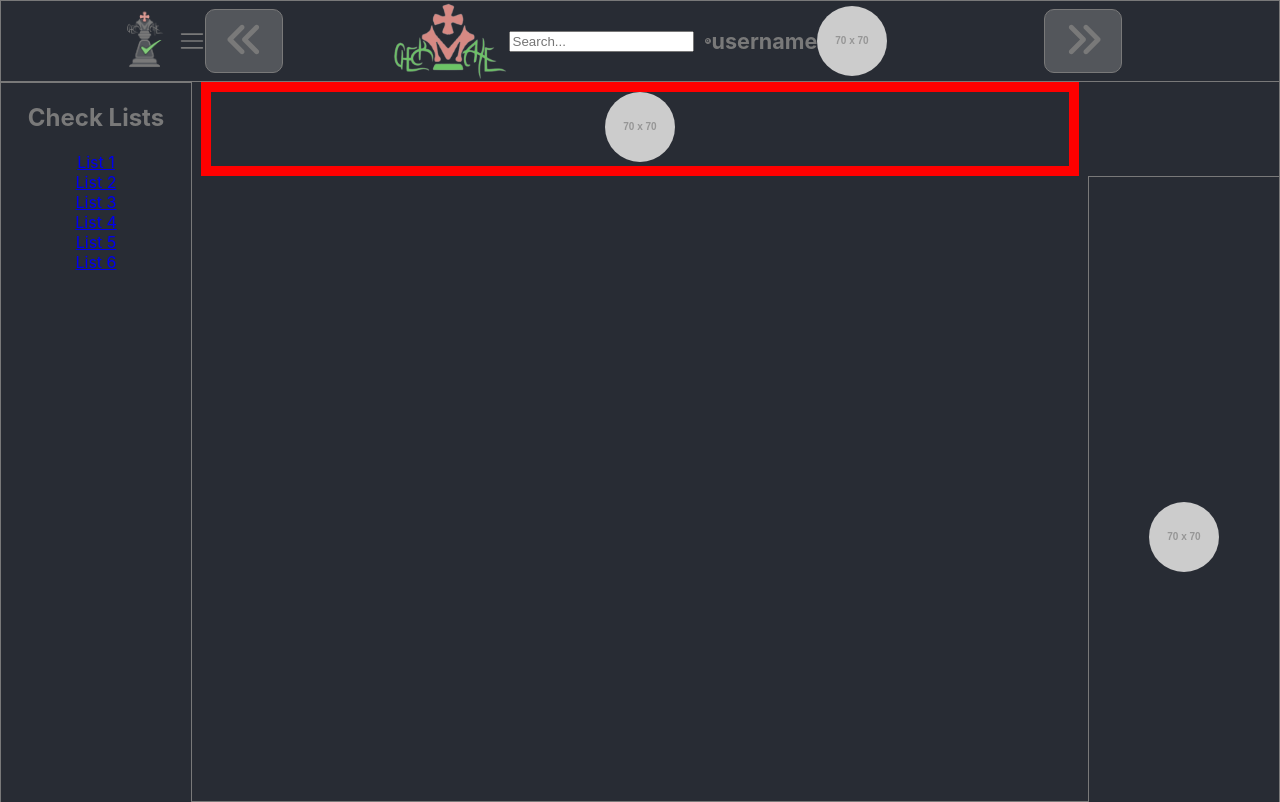
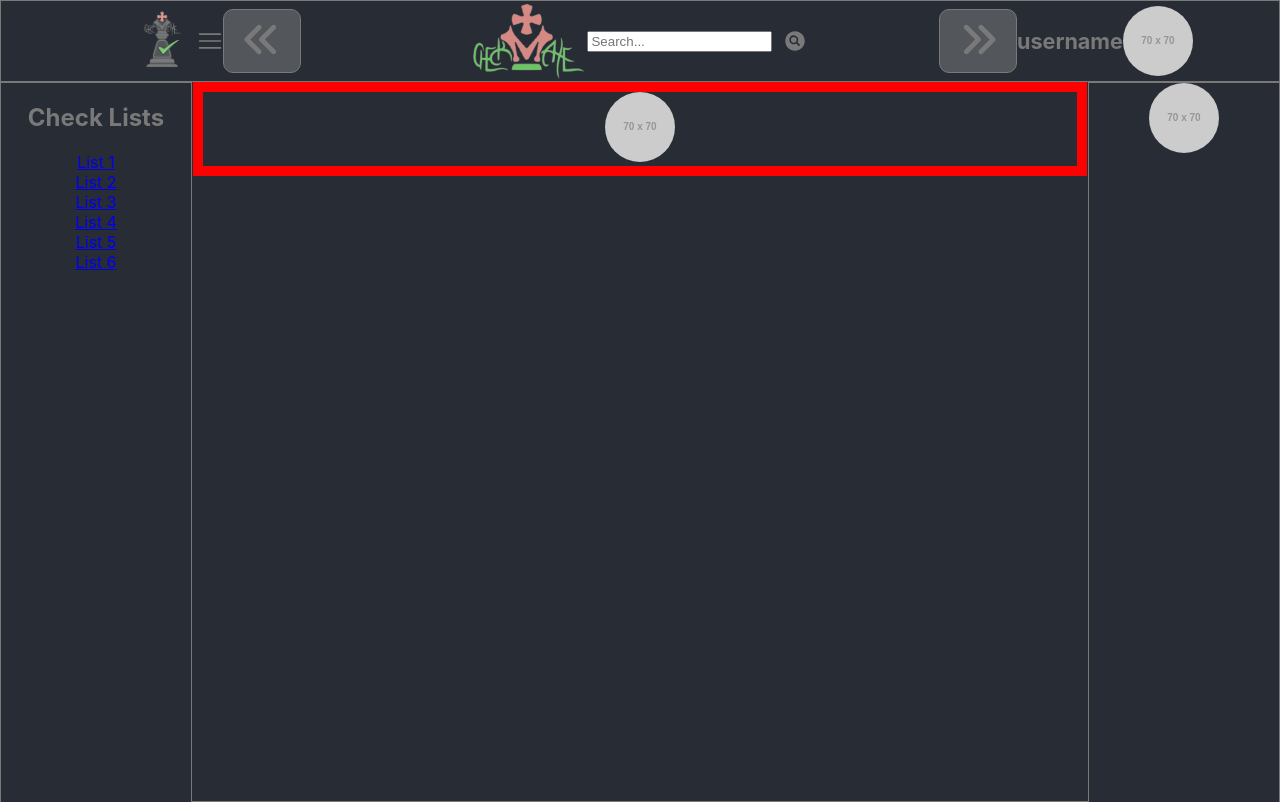
Before and after one commit to ldslsg/ToDoList-Team2-CSE310, a React (Create React App) app in the folder to-do/: page / in a window 1280 px wide. Built offline with nearby package versions, Linux system fonts and the light colour scheme; the HTML template or start-up script is replaced by a standard one.

Commit message:
main content resized

```diff
--- a/to-do/src/App.css
+++ b/to-do/src/App.css
@@ -22,7 +22,7 @@
   pointer-events: none;
 }
 
-.App-header {
+header {
   display: flex;
   justify-content: center;
   align-items: center;
@@ -33,34 +33,18 @@
   border-bottom: 1px solid var(--main-text-color);
 }
 
-.sidebar-header, .right-sidebar{
+.sidebar-header, .app-header{
   display: flex;
   justify-content: center;
   align-items: center;
-  height: 80px;
-  border-bottom: 1px solid var(--main-text-color);
   width: 100%;
-}
-
-.left-sidebar.collapsed {
-  transform: translateX(-100%);
-}
-
-.right-sidebar.collapsed {
-  transform: translateX(100%);
-}
-
-.content {
-  border: red 10px solid;
-  margin-left: 200px;
-  margin-right: 200px;
-  transition: margin-left 0.3s ease;
-  transition: margin-right 0.3s ease;
 }
 
 .left-sidebar, .right-sidebar {
   position: fixed;
   top: 80;
+  width: 150px;
+  height: calc(100% - 80px);
   padding-left: 20px;
   padding-right: 20px;
   overflow-y: auto;
@@ -74,18 +58,41 @@
   border: 1px solid var(--main-text-color);
 }
 
+.left-sidebar {
+  left: 0;
+}
+
 .right-sidebar {
   right: 0;
-  width: 150px;
-  height: calc(100% - 80px);
-  border-left: 1px solid var(--main-text-color);
 }
 
-.left-sidebar {
-  left: 0;
-  width: 150px;
-  height: calc(100% - 80px);
-  border-left: 1px solid var(--main-text-color);
+.left-sidebar.collapsed {
+  transform: translateX(-100%);
+}
+
+.right-sidebar.collapsed {
+  transform: translateX(100%);
+}
+
+.content {
+  border: red 10px solid;
+  margin-left: 192px;
+  margin-right: 192px;
+  transition: margin-left 0.3s ease;
+  transition: margin-right 0.3s ease;
+}
+
+.content.left {
+  margin-left: 0;
+}
+
+.content.right {
+  margin-right: 0;
+}
+
+.content.right.left {
+  margin-left: 0;
+  margin-right: 0;
 }
 
 .toggle-button {
--- a/to-do/src/App.js
+++ b/to-do/src/App.js
@@ -27,8 +27,7 @@ function App() {
   return (
     <div className="App">
 
-      {/* Header */}
-      <div className="App-header">
+      <header>
 
         <div className='sidebar-header'>
           <img src={logo} className="app-logo" alt="logo" />
@@ -38,31 +37,27 @@ function App() {
           </button>
         </div>
 
-        <img src={name} className="app-name" alt="Check Mate" />
-        <input type="text" className="search-box" placeholder="Search..." />
-        <IoSearchCircle />
-        <h5 className="username">username</h5>
-        <div className="user-info">
-          <img src="https://fakeimg.pl/70x70" className="user-img" alt="user img" />
+        <div className="app-header">
+          <img src={name} className="app-name" alt="Check Mate" />
+          <input type="text" className="search-box" placeholder="Search..." />
+          <IoSearchCircle />
         </div>
 
         <div className='sidebar-header'>
           <button onClick={toggleRightSidebar} className="toggle-button">
             {isRightSidebarOpen ? <FaAnglesRight /> : <FaAnglesLeft />}
           </button>
+          <h5 className="username">username</h5>
+          <img src="https://fakeimg.pl/70x70" className="user-img" alt="user img" />
         </div>
 
-      </div>
+      </header>
 
-
-
-
-
-      {/* Main Content */}
       <main>
 
         {/* Left Sidebar */}
         <div className={`left-sidebar ${isLeftSidebarOpen ? '' : 'collapsed'}`}>
+
           {/* Sidebar Content */}
           <h2>Check Lists</h2>
           <a href="#">List 1</a>
@@ -71,18 +66,21 @@ function App() {
           <a href="#">List 4</a>
           <a href="#">List 5</a>
           <a href="#">List 6</a>
-        </div>
 
-        {/* Main Content */}
-        <div className="content">
-          <img src="https://fakeimg.pl/70x70" className="user-img" alt="user img" />
         </div>
 
         {/* Right Sidebar */}
         <div className={`right-sidebar ${isRightSidebarOpen ? '' : 'collapsed'}`}>
+
           <img src="https://fakeimg.pl/70x70" className="user-img" alt="user img" />
-          {/* Sidebar Content */}
-          {/* Add content for right sidebar here */}
+
+        </div>
+
+        {/* Main Content */}
+        <div className={`content ${isRightSidebarOpen ? '' : 'right'} ${isLeftSidebarOpen ? '' : 'left'}`}>
+
+          <img src="https://fakeimg.pl/70x70" className="user-img" alt="user img" />
+
         </div>
 
       </main>
@@ -90,6 +88,7 @@ function App() {
       <footer>
 
       </footer>
+
     </div>
   );
 }
```
